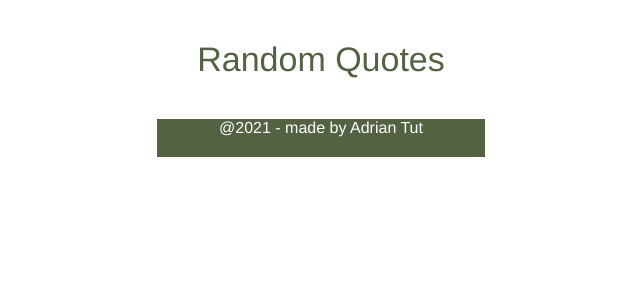
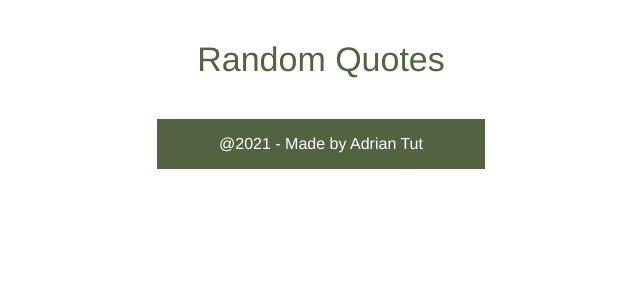
Before and after one commit to Adriantutuianu/random-quotes-project, a React (Create React App) app: page / in a window 1280 px wide. Shown: the top 300 px of the page, without its empty margins (319-959 px from the left). Built offline with nearby package versions, Linux system fonts and the light colour scheme.

Commit message:
Fixed footer css

```diff
--- a/src/App.css
+++ b/src/App.css
@@ -18,9 +18,11 @@ header {
 }
 
 footer {
+  display: flex;
+  justify-content: center;
+  align-items: center;
   font-family: "Franklin Gothic Medium", "Arial Narrow", Arial, sans-serif;
-  padding-bottom: 20px;
   background-color: var(--primary-color);
   color: white;
-  text-align: center;
+  height: 50px;
 }
--- a/src/App.js
+++ b/src/App.js
@@ -6,7 +6,7 @@ function App() {
   return (
     <div className="App">
       <header>Random Quotes</header>
-      <footer>@{year} - made by Adrian Tut</footer>
+      <footer>@{year} - Made by Adrian Tut</footer>
     </div>
   );
 }
```
